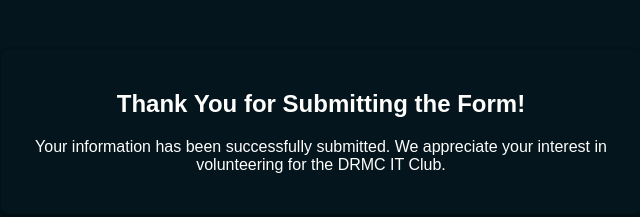
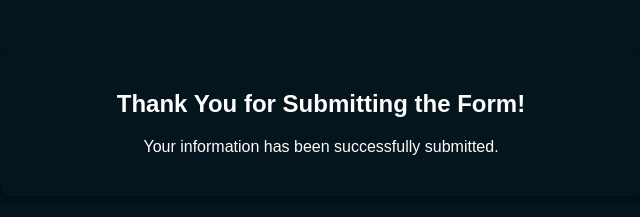
Before and after one commit to sakibmouin/drmcitclub, a plain HTML site: page submission.html in a window 1280 px wide. Shown: the whole page, without its empty margins (319-959 px from the left). Drawn offline with Linux system fonts and the light colour scheme.

Commit message:
Update submission.html

```diff
--- a/submission.html
+++ b/submission.html
@@ -30,12 +30,12 @@
             margin: 20px 0;
         }
     </style>
-    <title>Thank You</title>
+    <title>Success</title>
 </head>
 <body>
     <div class="container">
         <h2>Thank You for Submitting the Form!</h2>
-        <p>Your information has been successfully submitted. We appreciate your interest in volunteering for the DRMC IT Club.</p>
+        <p>Your information has been successfully submitted.</p>
     </div>
 </body>
 </html>
```
